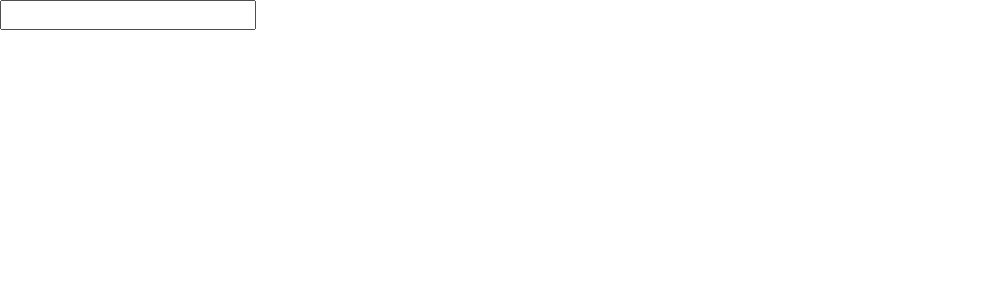
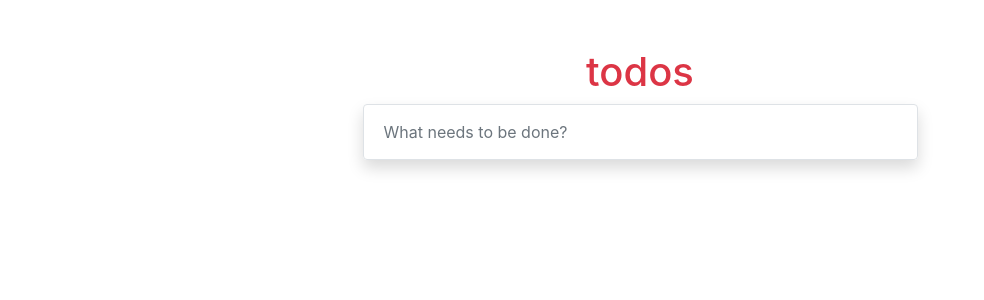
Before and after one commit to Ndn1618/todo-with-react, a React (Create React App) app: page / in a window 1280 px wide. Shown: the top 300 px of the page, without its empty margins (0-984 px from the left). Built offline with nearby package versions, Linux system fonts and the light colour scheme.

Commit message:
Add styles of todo project

```diff
--- a/src/App.jsx
+++ b/src/App.jsx
@@ -30,8 +30,12 @@ function App () {
 
 	return (
 		<>
-			<input type="text" onKeyUp={createTodo}/>
-			<ul>
+			<form class="p-2 js-task-form" action="https://echo.htmlacademy.ru" method="POST" onSubmit={e => {e.preventDefault();}}>
+    	<input class="form-control border-0 rounded-0 shadow-none js-task-input" type="text"
+    	placeholder="What needs to be done?" aria-label="Write your task" name="task" autocomplete="off" onKeyUp={createTodo}>
+    	</input>
+    	</form>
+			<ul className="list-group js-tasks-list">
 				{
 					todos.map(todo => {
 						return (
--- a/src/index.jsx
+++ b/src/index.jsx
@@ -5,7 +5,37 @@ import 'bootstrap/dist/css/bootstrap.css';
 
 ReactDOM.render(
 	<React.StrictMode>
+	<h1 class="sr-only">Write your ToDos</h1>
+
+	<section class="py-5">
+	<div class="container">
+	<h2 class="task-heading h1 text-center text-danger">todos</h2>
+	<div class="border w-50 mx-auto rounded overflow-hidden shadow">
+
+	<main>
 		<App />
+	</main>
+
+	<footer class="footer px-3 py-2 d-none align-items-center justify-content-between js-todos-footer">
+	<span>
+	<span class="js-remained-tasks"></span>
+	items left
+	</span>
+	<div class="add-btns d-flex js-filter-buttons">
+	<div class="d-flex align-items-center">
+	<button class="btn-active btn py-1 mx-1 shadow-none js-show-all-button" type="button" active>All</button>
+	<button class="btn-active btn shadow-none py-1 mx-1 js-show-active-button" type="button">Active</button>
+	<button class="btn-active btn py-1 shadow-none mx-1 js-show-completed-button"
+	type="button">Completed</button>
+	</div>
+
+	<button class="btn btn-link text-dark shadow-none js-clear-completed-btn" type="button">Clear
+	completed</button>
+	</div>
+	</footer>
+	</div>
+	</div>
+	</section>
 	</React.StrictMode>,
 	document.getElementById('root')
-)
+	)
```
Also changed, not shown: src/Header.jsx (added), 1 other file (tests, documents, lock files or other folders).
